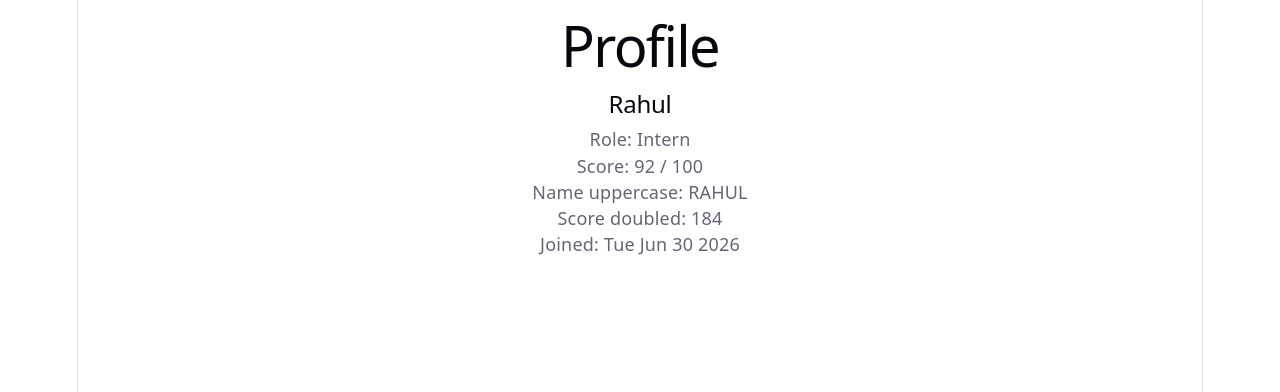
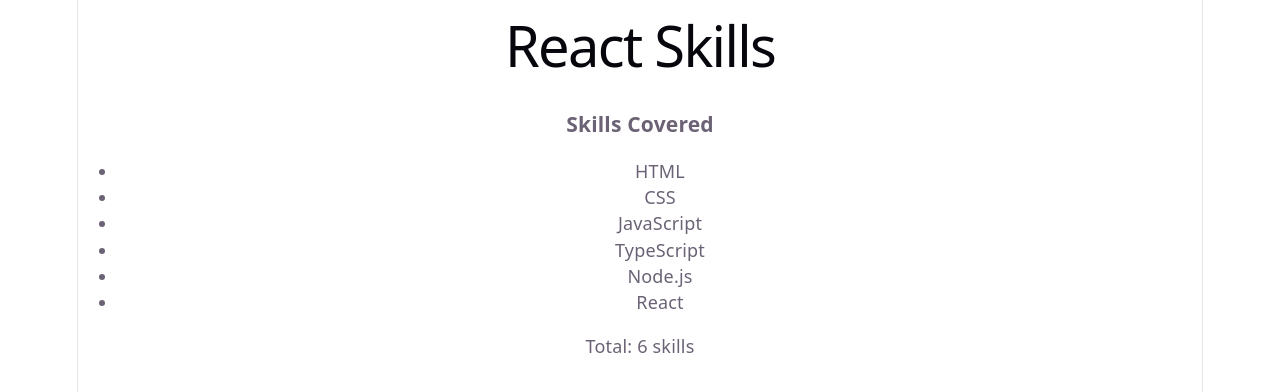
Before and after one commit to Josemafita-L/js-training, a React (Vite) app in the folder react/session1/: page / in a window 1280 px wide. Shown: the top 392 px of the page. Built offline with nearby package versions, Linux system fonts and the light colour scheme.

Commit message:
react/session1: complete task 3.2

```diff
--- a/react/session1/src/App.tsx
+++ b/react/session1/src/App.tsx
@@ -1,16 +1,15 @@
-import Profile from './Profile'
+import SkillList from './SkillList'
 
 function App() {
   return (
     <>
-      <h1>Profile</h1>
-      <Profile />
+      <h1>React Skills</h1>
+      <SkillList />
     </>
   )
 }
 
 export default App
-
-// TSX expressions inside {} return a value and can be rendered.
-// Statements like if, for, and while perform actions but do not return values,
-// so they cannot be written directly inside TSX.
+// React requires a unique key for each list item.
+// Keys help React identify which items have changed, been added, or removed.
+// Without keys, React shows a warning because it cannot efficiently update the list.
--- /dev/null
+++ b/react/session1/src/SkillList.tsx
@@ -0,0 +1,31 @@
+function SkillList() {
+    const skills: string[] = [
+        'HTML',
+        'CSS',
+        'JavaScript',
+        'TypeScript',
+        'Node.js',
+        'React'
+    ]
+
+    // React uses map() to convert an array into multiple UI elements.
+    // Every item should have a unique key so React can efficiently update the DOM.
+
+    return (
+        <div>
+            <h3>Skills Covered</h3>
+
+            <ul>
+                {skills.map((skill: string, index: number) => (
+                    <li key={index}>
+                        {skill}
+                    </li>
+                ))}
+            </ul>
+
+            <p>Total: {skills.length} skills</p>
+        </div>
+    )
+}
+
+export default SkillList
```
